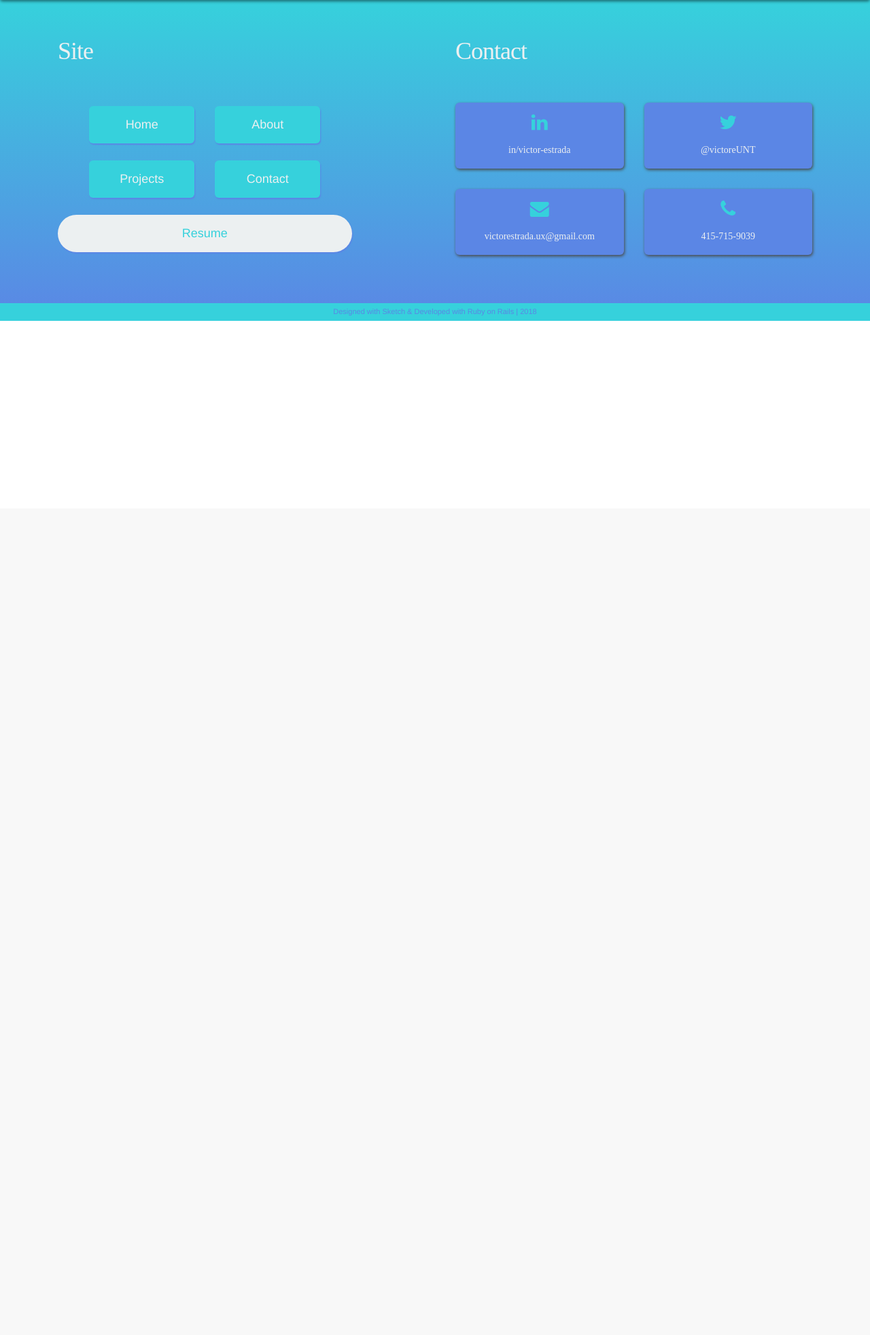
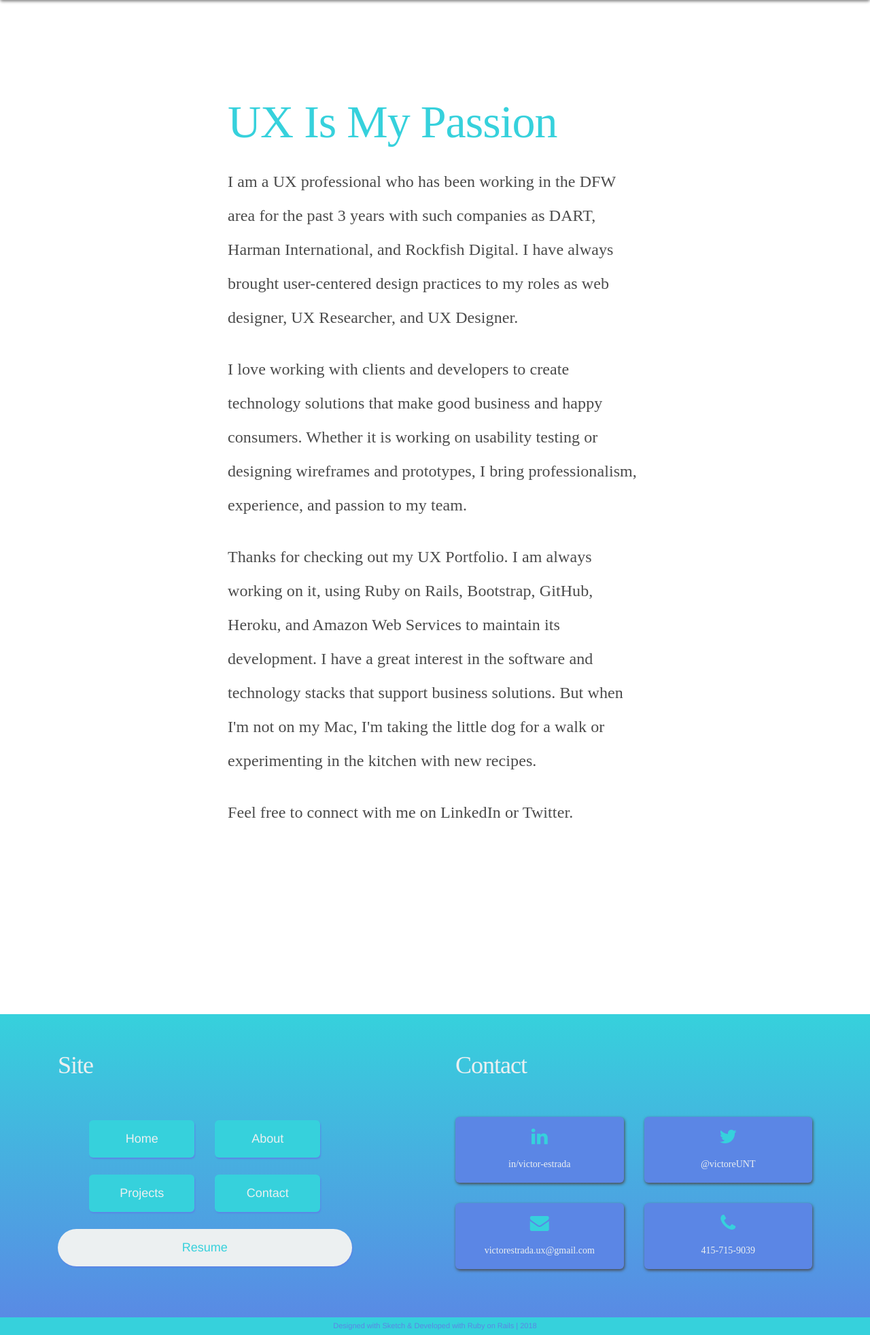
Before and after one commit to victor-estrada/uxportfolio, a Rails app: page /about in a window 1280 px wide. Shown: the part 52-2016 px from the top of the page at 68% size. Before the commit the page ends 524 px from the top, so only its background shows below. Run offline with Rails 7, Linux system fonts and the light colour scheme; style sheets or scripts are compiled from the project's sources; some libraries are stand-ins or nearby versions.

Commit message:
updated about page

```diff
--- /dev/null
+++ b/app/assets/stylesheets/about.scss
@@ -0,0 +1,41 @@
+#about-update {
+
+  margin: 10% 0 20% 0;
+
+  h1 {
+  padding-bottom: 12px;
+  font-family: Lato-Light;
+  font-size: 68px;
+  color: #36D1DC;
+  letter-spacing: -1px;
+  line-height: 62px;
+}
+
+  h2 {
+  padding-bottom: 6px;
+  font-family: Lato-Light;
+  font-size: 18px;
+  font-weight: 400;
+  color: #4a4a4a;
+  letter-spacing: 0.1px;
+  line-height: 40px;
+  }
+
+}
+
+/* Small devices (tablets, 768px and up) */
+@media (min-width: 768px) {
+
+#about-update {
+  h2 {
+  padding-bottom: 6px;
+  font-family: Lato-Light;
+  font-size: 24px;
+  font-weight: 400;
+  color: #4a4a4a;
+  letter-spacing: 0.1px;
+  line-height: 50px;
+  }
+}
+
+}
--- a/app/assets/stylesheets/home.scss
+++ b/app/assets/stylesheets/home.scss
@@ -135,6 +135,17 @@
   background: #8e9eab;  /* fallback for old browsers */
   background: -webkit-linear-gradient(to bottom, #eef2f3, #ecf0f1);  /* Chrome 10-25, Safari 5.1-6 */
   background: linear-gradient(to bottom, #eef2f3, #ecf0f1); /* W3C, IE 10+/ Edge, Firefox 16+, Chrome 26+, Opera 12+, Safari 7+ */
+}
+
+#projects-update .btn {
+  margin-top: 50px;
+  background: #f9f9f9;
+	box-shadow: 0 2px 4px 0 rgba(52, 73, 94,.5);
+  font-family: Lato-Light;
+  font-size: 18px;
+  font-weight: 300;
+  border-color: #36D1DC;
+  color: #36D1DC;
 }
 
 #projects-title {
--- a/app/views/pages/about.html.erb
+++ b/app/views/pages/about.html.erb
@@ -0,0 +1,14 @@
+<!--About-->
+<div id="about-update">
+  <div class="container-fluid">
+    <div class="row">
+      <div class="col-xs-10 col-xs-offset-1 col-lg-6 col-lg-offset-3">
+        <h1>UX Is My Passion</h1>
+        <h2>I am a UX professional who has been working in the DFW area for the past 3 years with such companies as DART, Harman International, and Rockfish Digital. I have always brought user-centered design practices to my roles as web designer, UX Researcher, and UX Designer.</h2>
+        <h2>I love working with clients and developers to create technology solutions that make good business and happy consumers. Whether it is working on usability testing or designing wireframes and prototypes, I bring professionalism, experience, and passion to my team.</h2>
+        <h2>Thanks for checking out my UX Portfolio. I am always working on it, using Ruby on Rails, Bootstrap, GitHub, Heroku, and Amazon Web Services to maintain its development. I have a great interest in the software and technology stacks that support business solutions. But when I'm not on my Mac, I'm taking the little dog for a walk or experimenting in the kitchen with new recipes.</h2>
+        <h2> Feel free to connect with me on LinkedIn or Twitter.</h2>
+      </div>
+    </div>
+  </div>
+</div>
--- a/app/views/pages/home.html.erb
+++ b/app/views/pages/home.html.erb
@@ -169,6 +169,11 @@
           </div>
         </div>
       </div>
+      <div class="row">
+        <div class="col-xs-10 col-xs-offset-1 col-sm-4 col-sm-offset-7 col-md-6 col-md-offset-3 col-lg-4 col-lg-offset-4">
+          <%= link_to 'MORE PROJECTS', projects_path, class: "btn btn-warning btn-lg btn-block" %><br>
+        </div>
+      </div>
     </div>
   </div>
 
```
Also changed, not shown: app/views/pages/projects.html.erb (+6 -18 lines).
